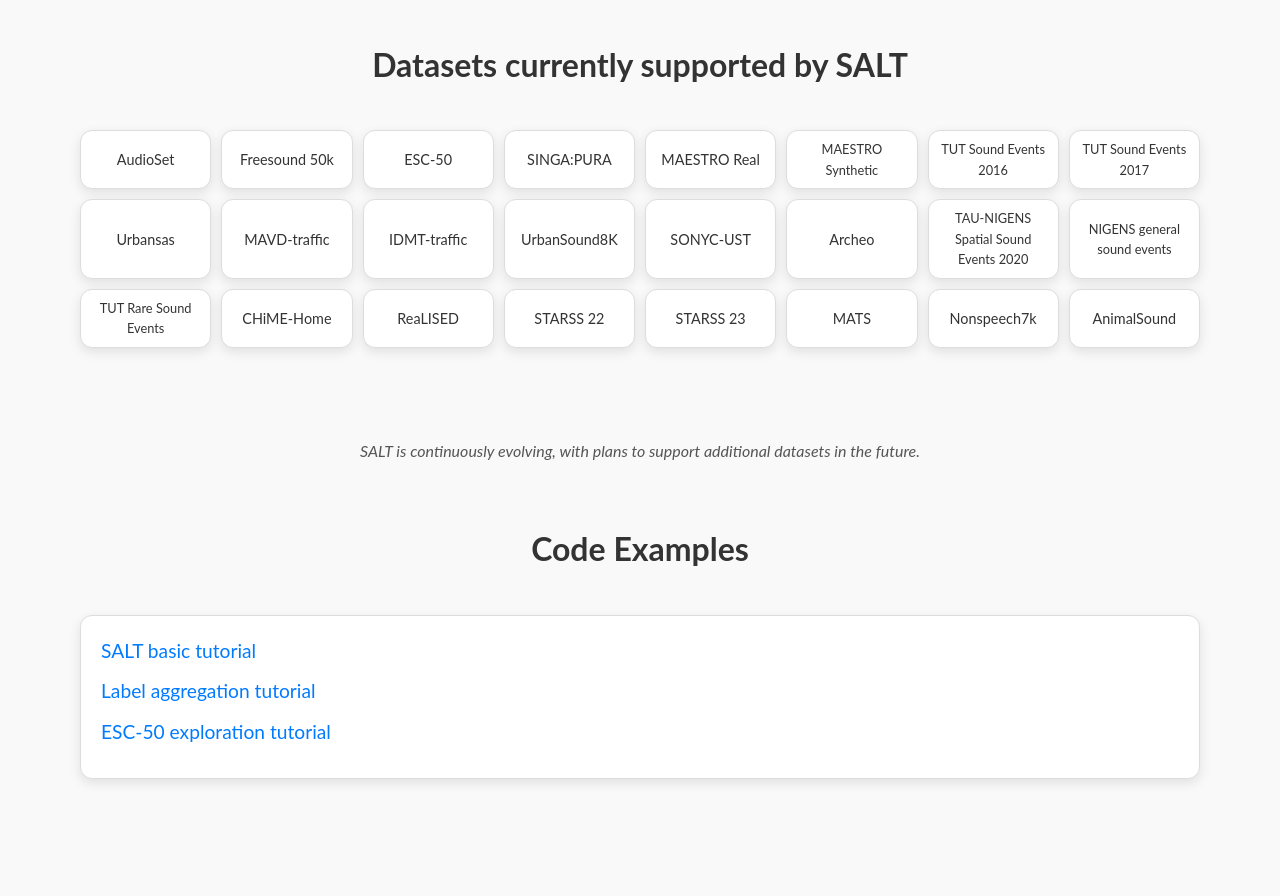
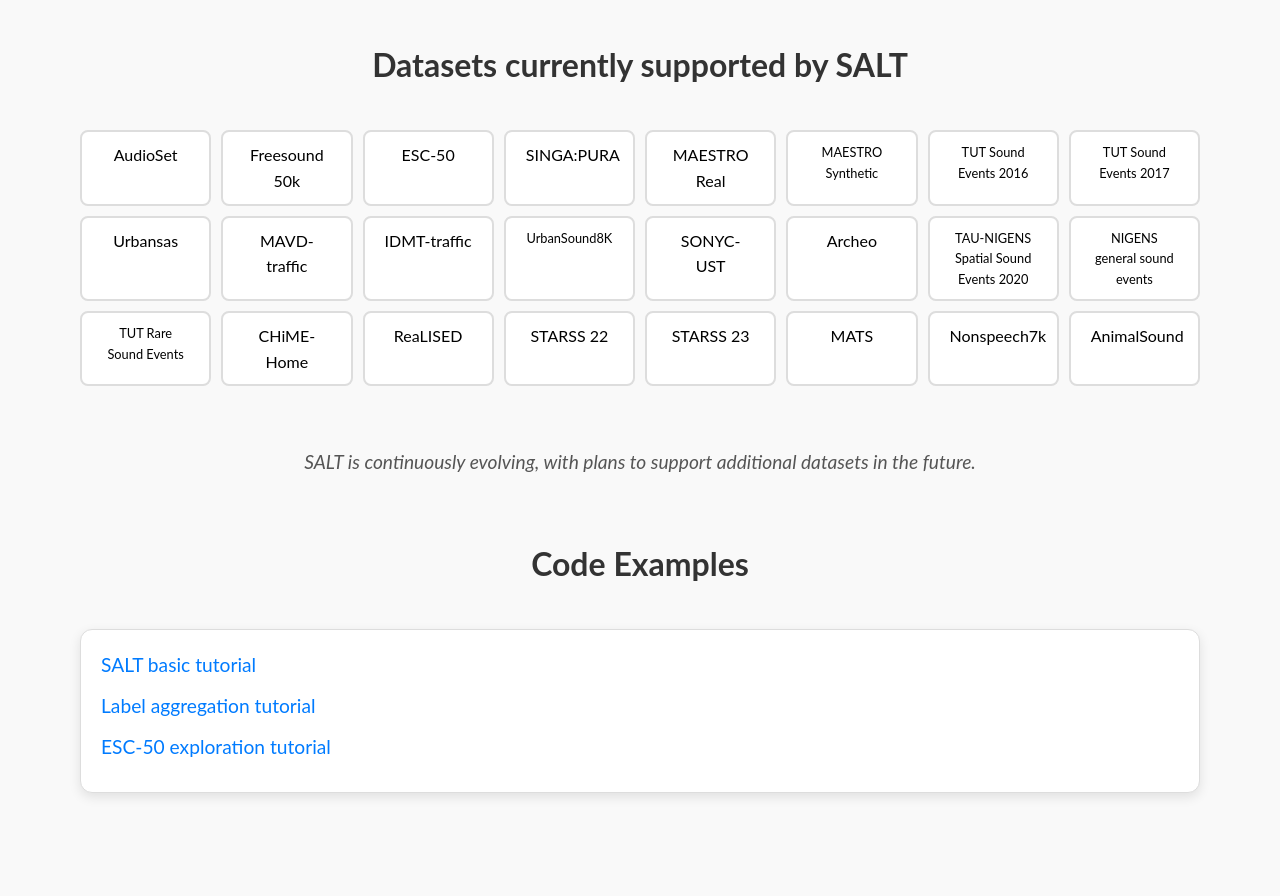
Before and after one commit to tpt-adasp/salt, a plain HTML site: page index.html in a window 1280 px wide. Shown: the part 2140-3036 px from the top of the page. Drawn offline with Linux system fonts and the light colour scheme.

Commit message:
Update index

```diff
--- a/css/styles.css
+++ b/css/styles.css
@@ -247,27 +247,19 @@ body {
 }
 
 .dataset-item {
-  background-color: var(--container-bg-color);
-  border: 1px solid var(--border-color);
-  border-radius: var(--border-radius);
-  padding: 8px; /* Reduced padding */
+  background-color: #fff; /* White background for the button */
+  color: #000; /* Black text color by default */
+  padding: 10px 20px;
   text-align: center;
-  color: var(--text-color);
-  box-shadow: var(--box-shadow);
-  transition: background-color 0.3s ease, transform 0.3s ease;
-  text-decoration: none; /* Remove underline from links */
-  display: flex; /* Flexbox to center text */
-  align-items: center; /* Center vertically */
-  justify-content: center; /* Center horizontally */
-  overflow: hidden; /* Hide overflow */
-  text-overflow: ellipsis; /* Add ellipsis (...) for overflowing text */
-  white-space: nowrap; /* Prevent text wrapping */
-  font-size: 0.9em; /* Slightly reduce default font size */
+  border-radius: 8px;
+  border: 2px solid #ddd; /* Light border to define the button */
+  text-decoration: none;
+  transition: color 0.3s ease, border-color 0.3s ease; /* Smooth transition for text and border color */
 }
 
 .dataset-item:hover {
-  background-color: #f0f0f0;
-  transform: translateY(-3px);
+  color: #007BFF; /* Blue text on hover */
+  border-color: #007BFF; /* Change border color to blue on hover */
 }
 
 /* Smaller font size for long names */
@@ -283,9 +275,9 @@ body {
 }
 
 .note {
-  margin-top: 30px;
+  margin-top: 1px;
   text-align: center;
-  font-size: 1em;
+  font-size: 1.2em;
   color: #555; /* Adjust color to match your theme */
   font-style: italic; /* Italicize the note */
 }
--- a/index.html
+++ b/index.html
@@ -2526,7 +2526,7 @@
                   <a href="https://zenodo.org/records/6658386#.Yq-QrfPMK74" class="dataset-item">Urbansas</a>
                   <a href="https://zenodo.org/records/3338727" class="dataset-item">MAVD-traffic</a>
                   <a href="https://zenodo.org/records/7551553" class="dataset-item">IDMT-traffic</a>
-                  <a href="https://urbansounddataset.weebly.com/urbansound8k.html" class="dataset-item">UrbanSound8K</a>
+                  <a href="https://urbansounddataset.weebly.com/urbansound8k.html" class="dataset-item wrap-text">UrbanSound8K</a>
                   <a href="https://zenodo.org/records/3966543" class="dataset-item">SONYC-UST</a>
                   <a href="https://ieeexplore.ieee.org/document/9248467" class="dataset-item">Archeo</a>
                   <a href="https://zenodo.org/records/3740236" class="dataset-item wrap-text">TAU-NIGENS Spatial Sound Events 2020</a>
```
